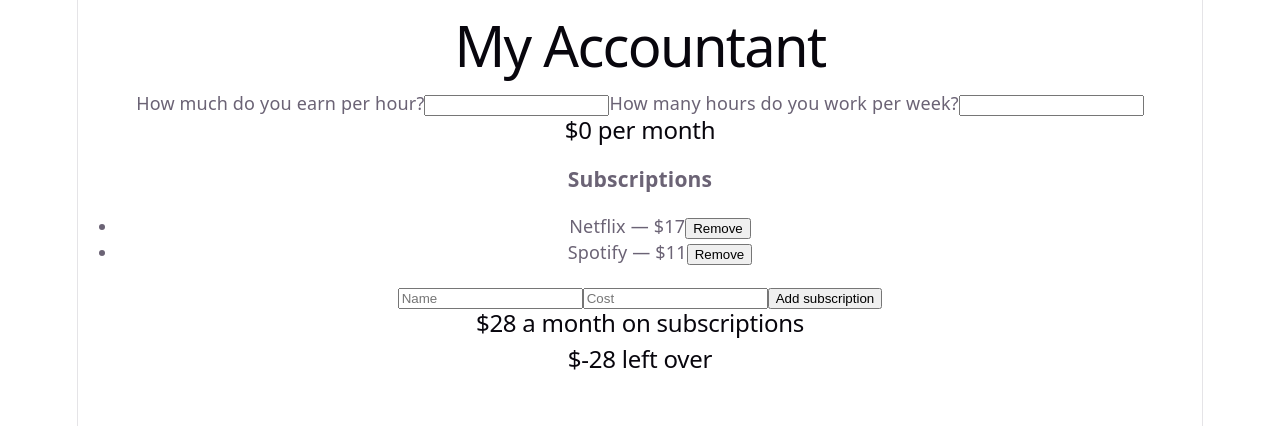
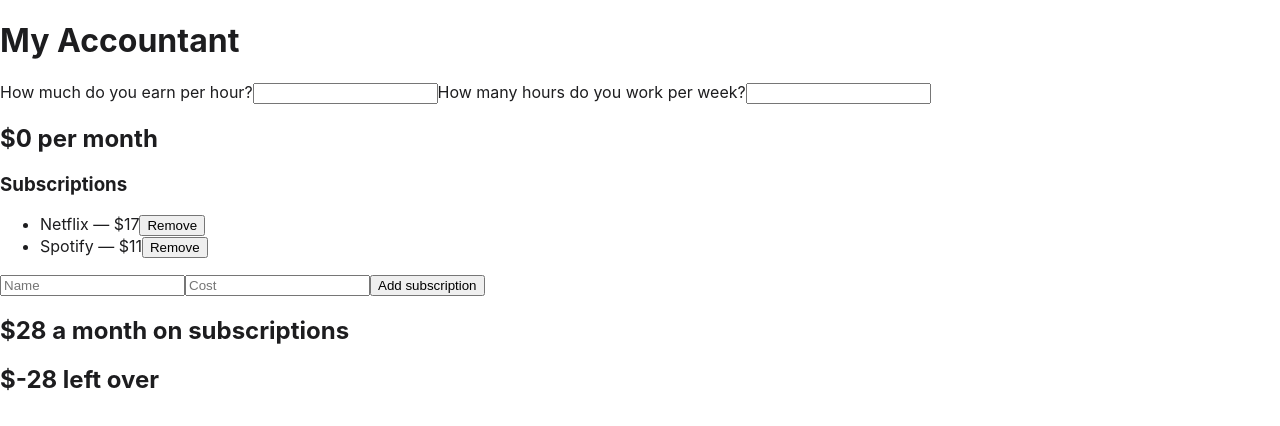
Before and after one commit to Shayanakbarloo/my-accountant, a React (Vite) app: page / in a window 1280 px wide. Shown: the top 426 px of the page. Built offline with nearby package versions, Linux system fonts and the light colour scheme.

Commit message:
#chaning the ui in index

```diff
--- a/src/index.css
+++ b/src/index.css
@@ -1,111 +1,21 @@
 :root {
-  --text: #6b6375;
-  --text-h: #08060d;
-  --bg: #fff;
-  --border: #e5e4e7;
-  --code-bg: #f4f3ec;
-  --accent: #aa3bff;
-  --accent-bg: rgba(170, 59, 255, 0.1);
-  --accent-border: rgba(170, 59, 255, 0.5);
-  --social-bg: rgba(244, 243, 236, 0.5);
-  --shadow:
-    rgba(0, 0, 0, 0.1) 0 10px 15px -3px, rgba(0, 0, 0, 0.05) 0 4px 6px -2px;
-
-  --sans: system-ui, 'Segoe UI', Roboto, sans-serif;
-  --heading: system-ui, 'Segoe UI', Roboto, sans-serif;
-  --mono: ui-monospace, Consolas, monospace;
-
-  font: 18px/145% var(--sans);
-  letter-spacing: 0.18px;
-  color-scheme: light dark;
-  color: var(--text);
-  background: var(--bg);
-  font-synthesis: none;
-  text-rendering: optimizeLegibility;
-  -webkit-font-smoothing: antialiased;
-  -moz-osx-font-smoothing: grayscale;
-
-  @media (max-width: 1024px) {
-    font-size: 16px;
-  }
+  --ink: #1d1d1f;      /* main text */
+  --sub: #6e6e73;      /* quieter text */
+  --hair: #d2d2d7;     /* thin borders */
+  --gray: #f5f5f7;     /* page background */
+  --blue: #0071e3;     /* buttons and links */
+  --green: #0a7d33;
+  --red: #d70015;
 }
 
-@media (prefers-color-scheme: dark) {
-  :root {
-    --text: #9ca3af;
-    --text-h: #f3f4f6;
-    --bg: #16171d;
-    --border: #2e303a;
-    --code-bg: #1f2028;
-    --accent: #c084fc;
-    --accent-bg: rgba(192, 132, 252, 0.15);
-    --accent-border: rgba(192, 132, 252, 0.5);
-    --social-bg: rgba(47, 48, 58, 0.5);
-    --shadow:
-      rgba(0, 0, 0, 0.4) 0 10px 15px -3px, rgba(0, 0, 0, 0.25) 0 4px 6px -2px;
-  }
-
-  #social .button-icon {
-    filter: invert(1) brightness(2);
-  }
+*{
+  box-sizing: border-box;
 }
 
 body {
-  margin: 0;
+  margin:0;
+  background: var (--gray);
+  color: var(--ink);
+  font-family: -apple-system, BlinkMacsystemFont, "SF Pro Display", "Hevetica Neue", "Helvetica", "Arial", sans-serif;
+  -webkit-font-smoothing: antialiased;
 }
-
-#root {
-  width: 1126px;
-  max-width: 100%;
-  margin: 0 auto;
-  text-align: center;
-  border-inline: 1px solid var(--border);
-  min-height: 100svh;
-  display: flex;
-  flex-direction: column;
-  box-sizing: border-box;
-}
-
-h1,
-h2 {
-  font-family: var(--heading);
-  font-weight: 500;
-  color: var(--text-h);
-}
-
-h1 {
-  font-size: 56px;
-  letter-spacing: -1.68px;
-  margin: 32px 0;
-  @media (max-width: 1024px) {
-    font-size: 36px;
-    margin: 20px 0;
-  }
-}
-h2 {
-  font-size: 24px;
-  line-height: 118%;
-  letter-spacing: -0.24px;
-  margin: 0 0 8px;
-  @media (max-width: 1024px) {
-    font-size: 20px;
-  }
-}
-p {
-  margin: 0;
-}
-
-code,
-.counter {
-  font-family: var(--mono);
-  display: inline-flex;
-  border-radius: 4px;
-  color: var(--text-h);
-}
-
-code {
-  font-size: 15px;
-  line-height: 135%;
-  padding: 4px 8px;
-  background: var(--code-bg);
-}
```
